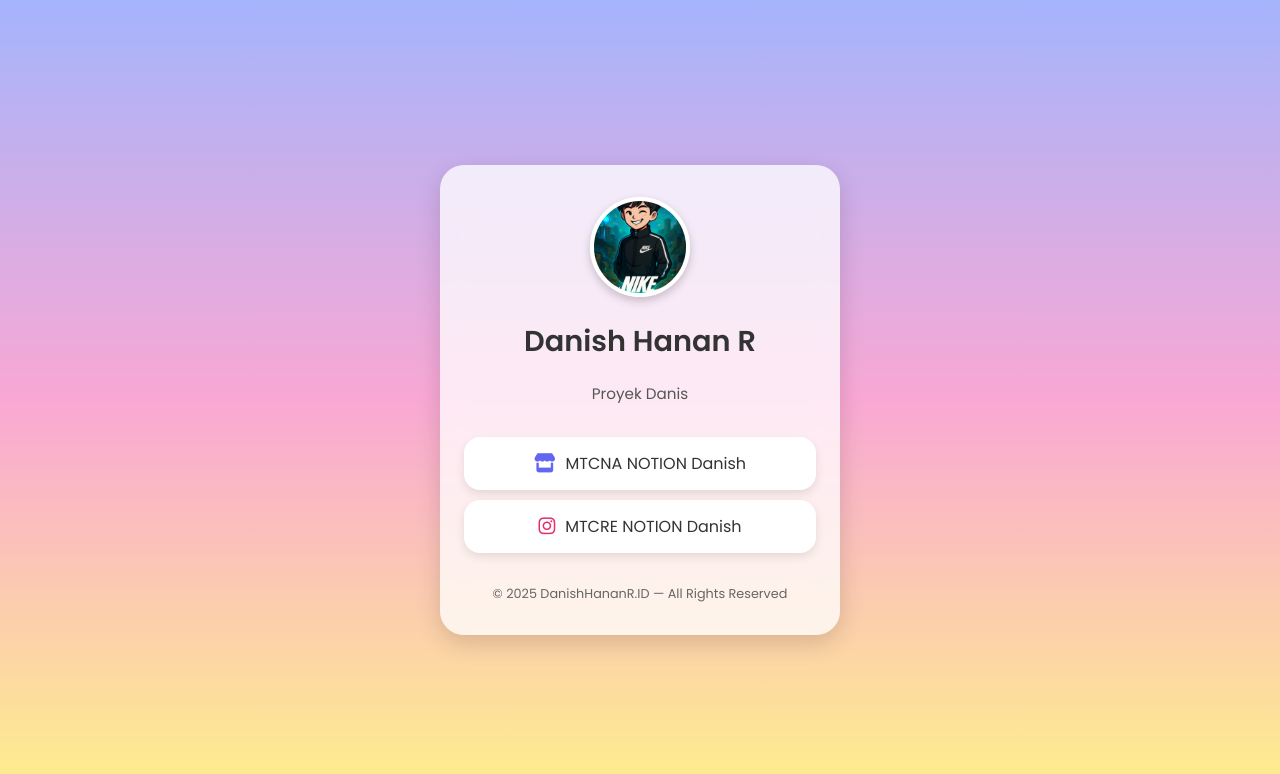
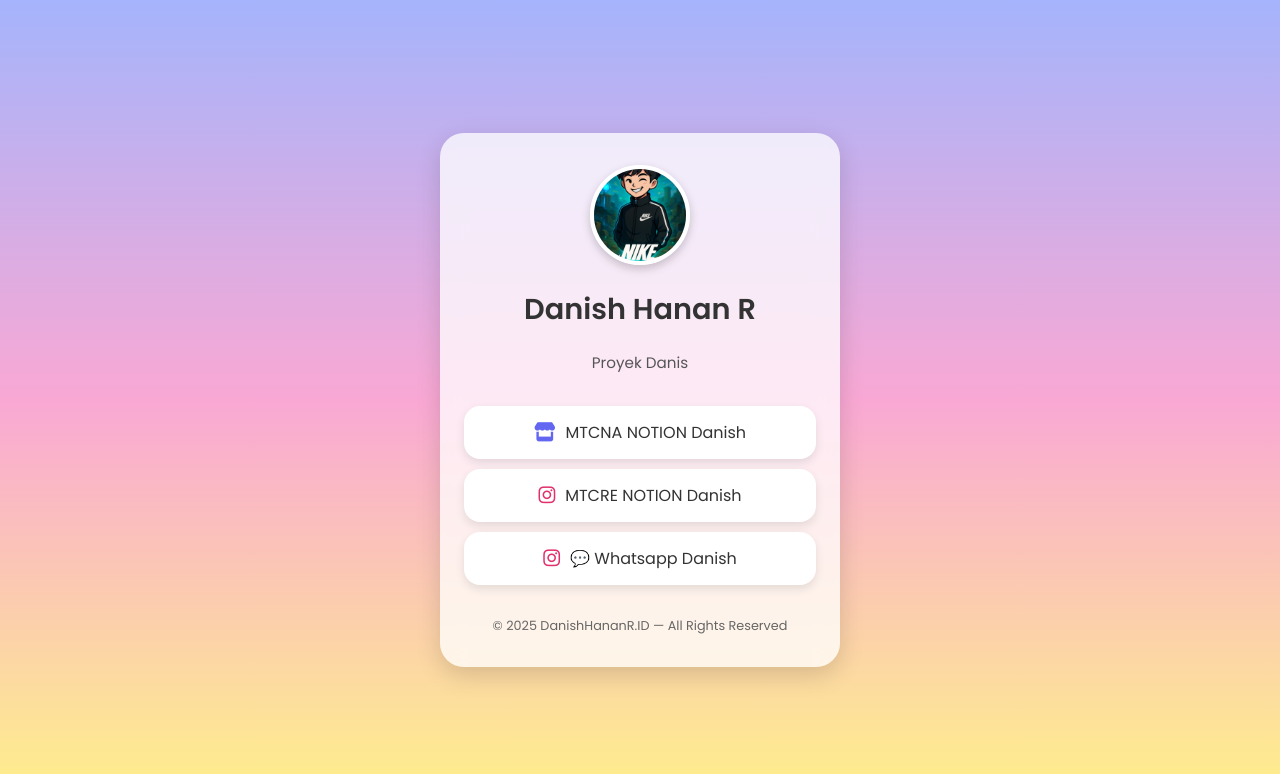
Before and after one commit to hnanrcc/Rachmadi, a plain HTML site: page index.html in a window 1280 px wide. Drawn offline with Linux system fonts and the light colour scheme.

Commit message:
Update index.html

```diff
--- a/index.html
+++ b/index.html
@@ -143,6 +143,10 @@
       <i class="fab fa-instagram icon" style="color: #E1306C;"></i> MTCRE NOTION Danish
     </a>
 
+    <a href="https://wa.me/628976639643" class="link" target="_blank">
+      <i class="fab fa-instagram icon" style="color: #E1306C;"></i> 💬 Whatsapp Danish
+    </a>
+
     <footer>© 2025 DanishHananR.ID — All Rights Reserved</footer>
   </div>
 
```
